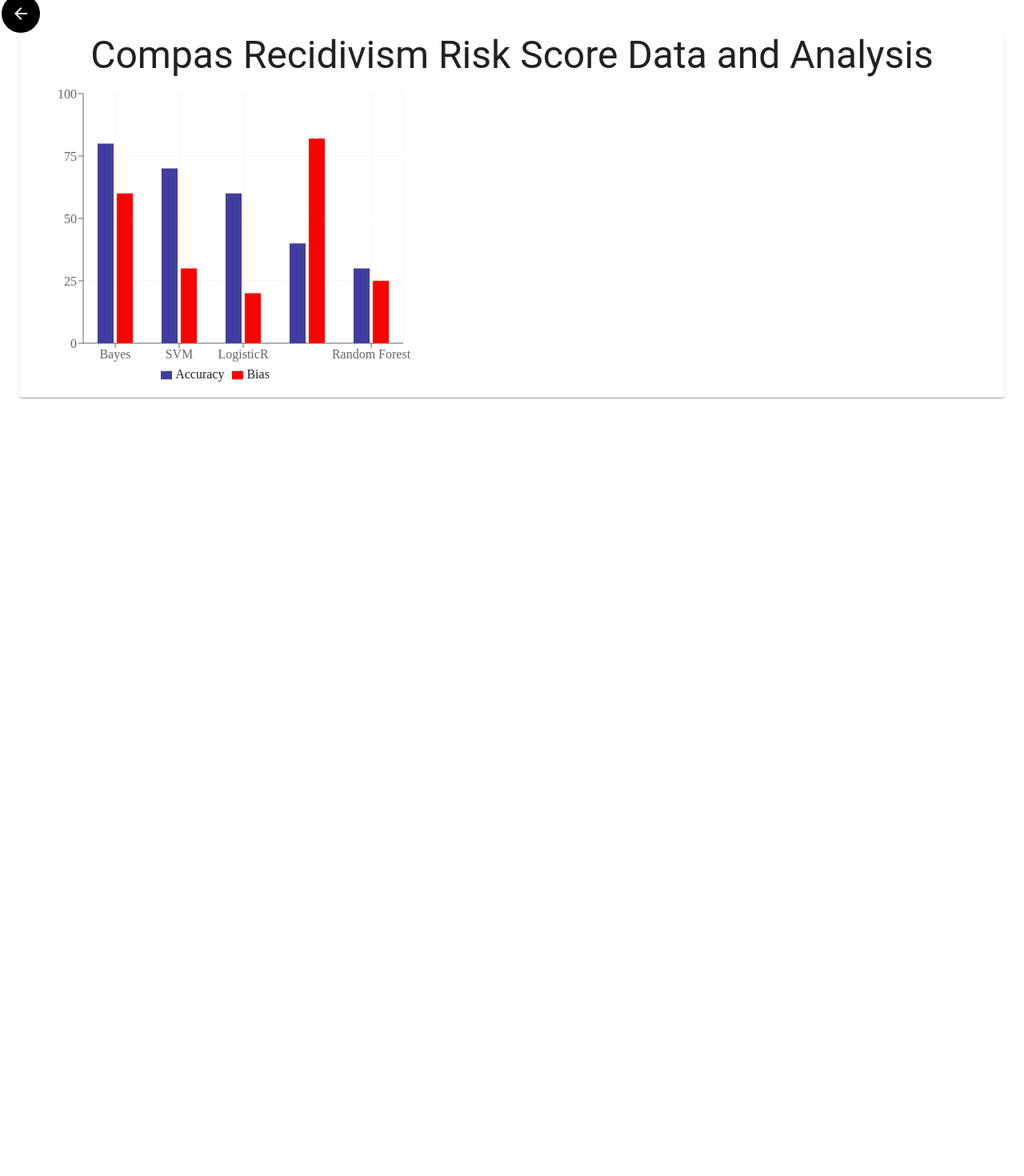
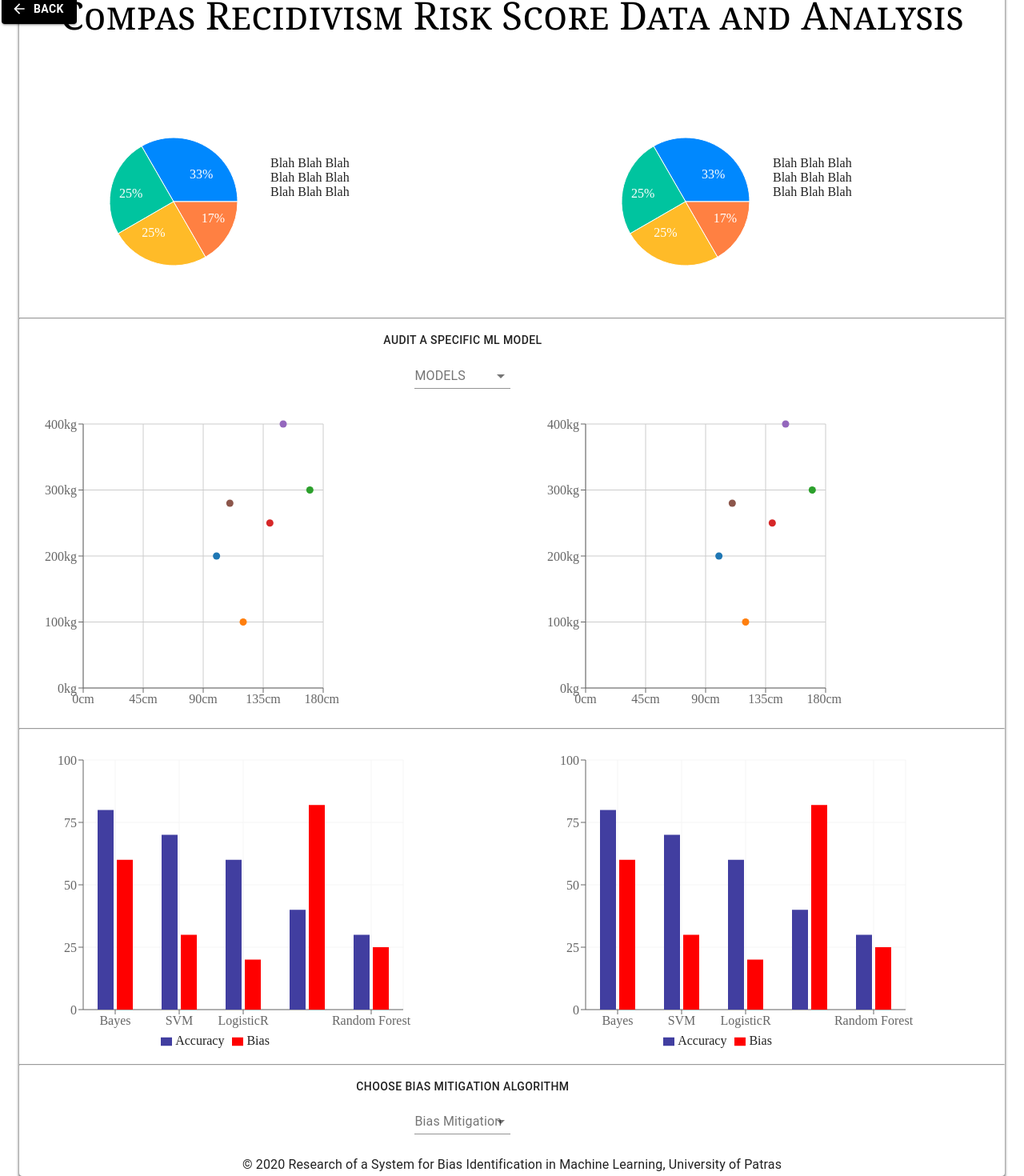
Before and after one commit to GiwrgosTerezakis/BAT, a React (Create React App) app: page /Data/1 in a window 1280 px wide. Shown: the part 9-1479 px from the top of the page at 80% size. Before the commit the page ends 800 px from the top, so only its background shows below. Built offline with nearby package versions, Linux system fonts and the light colour scheme.

Commit message:
Plots for Compas

```diff
--- a/src/COMPAS.js
+++ b/src/COMPAS.js
@@ -4,105 +4,166 @@ import ArrowBackIcon from "@material-ui/icons/ArrowBack";
 import IconButton from "@material-ui/core/IconButton";
 import { Typography, Container } from "@material-ui/core";
 import { Link } from "react-router-dom";
-import * as d3 from 'd3';
-import data from './COMPAS';
+import * as d3 from "d3";
+import data from "./COMPAS";
 import { readRemoteFile, CSVReader } from "react-papaparse";
 import Paper from "@material-ui/core/Paper";
+import Button from "@material-ui/core/Button";
+import Grid from '@material-ui/core/Grid';
+import CPie from './CompasPie';
+import CScate from './CompasScatter';
+import Footer from "./Footer";
+import SelectModel from "./SelectModel";
+import SelectAudit from "./SelectAudit";
 import {
-    ComposedChart, Line, Area, Bar, XAxis, YAxis, CartesianGrid, Tooltip,
-    Legend, Scatter,
-  } from 'recharts';
+  ComposedChart,
+  Line,
+  Area,
+  Bar,
+  XAxis,
+  YAxis,
+  CartesianGrid,
+  Tooltip,
+  Legend,
+  Scatter,
+} from "recharts";
+import CPIE from "./CompasPie";
 
 const ee = [
   {
-      name: 'Bayes',  Accuracy: 80 , Bias:60,
+    name: "Bayes",
+    Accuracy: 80,
+    Bias: 60,
   },
   {
-      name: 'SVM',  Accuracy: 70, Bias:30,
-    }
-    ,
+    name: "SVM",
+    Accuracy: 70,
+    Bias: 30,
+  },
   {
-      name: 'LogisticR',  Accuracy: 60, Bias:20,
-    }
-    ,
+    name: "LogisticR",
+    Accuracy: 60,
+    Bias: 20,
+  },
   {
-      name: 'LinearR',  Accuracy: 40 ,Bias:82,
-    }
-    ,
+    name: "LinearR",
+    Accuracy: 40,
+    Bias: 82,
+  },
   {
-      name: 'Random Forest',  Accuracy: 30, Bias:25,
-    }
-
+    name: "Random Forest",
+    Accuracy: 30,
+    Bias: 25,
+  },
 ];
 
-
 export default function COMPAS() {
-    // const [data, setData] = useState([]);
-    // // d3.csv(data, function(data) { console.log(data); });
-    // d3.csv("COMPAS.csv",function(data){
-    //     console.log(data);
-    // },function(error, rows){
-    //    console.log(rows);
-    // });
-//   const handleClick = () => {
-//     readRemoteFile(
-//       "https://raw.githubusercontent.com/propublica/compas-analysis/master/compas-scores-two-years.csv",
-//       {
-//         download: true,
-
-//         header: true,
-//         download: true,
-//         skipEmptyLines: true,
-//         complete: (results) => {
-
-//             setData(JSON.stringify(results.data));
-
-//           }
-//         }
-//     );
-//   };
+  return (
+    <div>
+      <Link to={`/`} style={{ textDecoration: "none" }}>
+        <Button
+          variant='contained'
+          className='BackButton'
+          startIcon={
+            <ArrowBackIcon fontSize='medium' style={{ color: "white" }} />
+          }>
+          <b> Back </b>
+        </Button>
+      </Link>
 
 
-
-    return (
-      <div>
-        <Link to={`/`}>
-          <IconButton size='medium' className='BackButton'>
-            <ArrowBackIcon fontSize='medium' style={{ color: "white" }} />
-          </IconButton>
-        </Link>
-
       <Container maxWidth='lg'>
-            <Paper>
-
-
+        <Paper style={{boxShadow: "0 3px 3px 1px grey"}}>
           <Typography
+          className="compasTypo"
             variant='h3'
             align='center'
-            style={{ marginTop: 0, paddingTop: 0 }}>
+            style={{ marginTop: 0, paddingTop: 0 ,marginBottom: 0}}>
             Cοmpas Recidivism Risk Score Data and Analysis
           </Typography>
+
+          <Grid container spacing={3} alignItems="center" >
+          <Grid xs={3}>
+          <CPie />
+        </Grid>
+        <Grid item xs={3}>
+          <p>Blah Blah Blah</p>
+          <p>Blah Blah Blah</p>
+          <p>Blah Blah Blah</p>
+        </Grid>
+        <Grid item xs={3}>
+          <CPie/>
+        </Grid>
+        <Grid item xs={3}>
+       < p>Blah Blah Blah</p>
+          <p>Blah Blah Blah</p>
+          <p>Blah Blah Blah</p>
+        </Grid>
+          </Grid>
+          <hr/>
+          <br/>
+          <SelectModel />
+          <Grid container spacing={3} alignItems="center">
+          <Grid item xs={12} sm={6}>
+          <CScate />
+
+        </Grid>
+        <Grid item xs={12} sm={6}>
+        <CScate/>
+        </Grid>
+          </Grid>
+          <hr/>
+          <br/>
+          <Grid container spacing={3}>
+          <Grid item xs={12} sm={6}>
           <ComposedChart
             width={500}
             height={400}
             data={ee}
             margin={{
-          top: 20, right: 20, bottom: 20, left: 20,
-        }}
-      >
-        <CartesianGrid stroke="#f5f5f5" />
-        <XAxis dataKey="name" />
+              top: 20,
+              right: 20,
+              bottom: 20,
+              left: 20,
+            }}>
+            <CartesianGrid stroke='#f5f5f5' />
+            <XAxis dataKey='name' />
             <YAxis />
             <Tooltip />
             <Legend />
-          <Bar dataKey="Accuracy" barSize={20} fill="#413ea0" />
-          <Bar dataKey="Bias" barSize={20} fill="red" />
-
+            <Bar dataKey='Accuracy' barSize={20} fill='#413ea0' />
+            <Bar dataKey='Bias' barSize={20} fill='red' />
           </ComposedChart>
+        </Grid>
+        <Grid item xs={12} sm={6}>
+          <ComposedChart
+            width={500}
+            height={400}
+            data={ee}
+            margin={{
+              top: 20,
+              right: 20,
+              bottom: 20,
+              left: 20,
+            }}>
+            <CartesianGrid stroke='#f5f5f5' />
+            <XAxis dataKey='name' />
+            <YAxis />
+            <Tooltip />
+            <Legend />
+            <Bar dataKey='Accuracy' barSize={20} fill='#413ea0' />
+            <Bar dataKey='Bias' barSize={20} fill='red' />
+          </ComposedChart>
+        </Grid>
+          </Grid>
+          <hr/>
+          <br/>
+          <SelectAudit/>
+          <Footer/>
         </Paper>
 
       </Container>
+
     </div>
   );
-
 }
--- /dev/null
+++ b/src/CompasPie.js
@@ -0,0 +1,54 @@
+import React, { PureComponent } from 'react';
+import {
+  PieChart, Pie, Sector, Cell,
+} from 'recharts';
+
+
+const data = [
+  { name: 'Group A', value: 400 },
+  { name: 'Group B', value: 300 },
+  { name: 'Group C', value: 300 },
+  { name: 'Group D', value: 200 },
+];
+
+const COLORS = ['#0088FE', '#00C49F', '#FFBB28', '#FF8042'];
+
+const RADIAN = Math.PI / 180;
+const renderCustomizedLabel = ({
+  cx, cy, midAngle, innerRadius, outerRadius, percent, index,
+}) => {
+   const radius = innerRadius + (outerRadius - innerRadius) * 0.5;
+  const x = cx + radius * Math.cos(-midAngle * RADIAN);
+  const y = cy + radius * Math.sin(-midAngle * RADIAN);
+
+  return (
+    <text x={x} y={y} fill="white" textAnchor={x > cx ? 'start' : 'end'} dominantBaseline="central">
+      {`${(percent * 100).toFixed(0)}%`}
+    </text>
+  );
+};
+
+export default class CPIE extends PureComponent {
+  static jsfiddleUrl = 'https://jsfiddle.net/alidingling/c9pL8k61/';
+
+  render() {
+    return (
+      <PieChart width={400} height={350}>
+        <Pie
+          data={data}
+          cx={200}
+          cy={200}
+          labelLine={false}
+          label={renderCustomizedLabel}
+          outerRadius={80}
+          fill="#8884d8"
+          dataKey="value"
+        >
+          {
+            data.map((entry, index) => <Cell key={`cell-${index}`} fill={COLORS[index % COLORS.length]} />)
+          }
+        </Pie>
+      </PieChart>
+    );
+  }
+}
--- /dev/null
+++ b/src/CompasScatter.js
@@ -0,0 +1,43 @@
+import React, { PureComponent } from 'react';
+import {
+  ScatterChart, Scatter, XAxis, YAxis, CartesianGrid, Tooltip, Cell
+} from 'recharts';
+import { scaleOrdinal } from 'd3-scale';
+import { schemeCategory10 } from 'd3-scale-chromatic';
+
+const colors = scaleOrdinal(schemeCategory10).range();
+
+const data = [
+  { x: 100, y: 200, z: 200 },
+  { x: 120, y: 100, z: 260 },
+  { x: 170, y: 300, z: 400 },
+  { x: 140, y: 250, z: 280 },
+  { x: 150, y: 400, z: 500 },
+  { x: 110, y: 280, z: 200 },
+];
+
+export default class CScate extends PureComponent {
+  static jsfiddleUrl = 'https://jsfiddle.net/alidingling/9Lfxjjty/';
+
+  render() {
+    return (
+      <ScatterChart
+        width={400}
+        height={400}
+        margin={{
+          top: 20, right: 20, bottom: 20, left: 20,
+        }}
+      >
+        <CartesianGrid />
+        <XAxis type="number" dataKey="x" name="stature" unit="cm" />
+        <YAxis type="number" dataKey="y" name="weight" unit="kg" />
+        <Tooltip cursor={{ strokeDasharray: '3 3' }} />
+        <Scatter name="A school" data={data} fill="#8884d8">
+          {
+            data.map((entry, index) => <Cell key={`cell-${index}`} fill={colors[index % colors.length]} />)
+          }
+        </Scatter>
+      </ScatterChart>
+    );
+  }
+}
--- a/src/Footer.js
+++ b/src/Footer.js
@@ -4,7 +4,7 @@ import Typography from "@material-ui/core/Typography";
 
 export default (props) => (
   <div>
-      <Typography variant='subtitle2' align='center'>
+      <Typography variant='subtitle1' align='center'>
         &copy; 2020 Research of a System for Βias Identification in Machine
         Learning, University of Patras
       </Typography>
--- /dev/null
+++ b/src/SelectAudit.js
@@ -0,0 +1,73 @@
+import React from 'react';
+import { makeStyles } from '@material-ui/core/styles';
+import InputLabel from '@material-ui/core/InputLabel';
+import MenuItem from '@material-ui/core/MenuItem';
+import FormControl from '@material-ui/core/FormControl';
+import Select from '@material-ui/core/Select';
+import Button from '@material-ui/core/Button';
+
+const useStyles = makeStyles((theme) => ({
+  button: {
+    display: 'block',
+    marginTop: theme.spacing(1),
+    position: 'relative',
+    left: '45%',
+    top: '35%',
+    transform: 'translate(-50%, -50%)'
+
+  },
+  formControl: {
+    margin: theme.spacing(0),
+    minWidth: 120,position: 'relative',
+    left: '45%',
+    top: '35%',
+    transform: 'translate(-50%, -50%)'
+  },
+}));
+
+export default function SelectAudit() {
+  const classes = useStyles();
+  const [age, setAge] = React.useState('');
+  const [open, setOpen] = React.useState(false);
+
+  const handleChange = (event) => {
+    setAge(event.target.value);
+  };
+
+  const handleClose = () => {
+    setOpen(false);
+  };
+
+  const handleOpen = () => {
+    setOpen(true);
+  };
+
+  return (
+    <div>
+      <Button className={classes.button} >
+        Choose Bias mitigation Algorithm
+      </Button>
+      <FormControl className={classes.formControl}>
+        <InputLabel id="demo-controlled-open-select-label">Bias Mitigation</InputLabel>
+        <Select
+          labelId="demo-controlled-open-select-label"
+          id="demo-controlled-open-select"
+          open={open}
+          onClose={handleClose}
+          onOpen={handleOpen}
+          value={age}
+          onChange={handleChange}
+        >
+          <MenuItem value="">
+            <em>ALL</em>
+          </MenuItem>
+          <MenuItem value={1}>REWEIGHTING</MenuItem>
+          <MenuItem value={2}>OPTIMIZED PRE-PROCESSING</MenuItem>
+          <MenuItem value={3}>ADVERSARIAL DEBIASING</MenuItem>
+          <MenuItem value={4}>REJECT OPTION CLASSIFICATION</MenuItem>
+          <MenuItem value={5}>DISPARATE IMPACT</MenuItem>
+        </Select>
+      </FormControl>
+    </div>
+  );
+}
--- /dev/null
+++ b/src/SelectModel.js
@@ -0,0 +1,73 @@
+import React from 'react';
+import { makeStyles } from '@material-ui/core/styles';
+import InputLabel from '@material-ui/core/InputLabel';
+import MenuItem from '@material-ui/core/MenuItem';
+import FormControl from '@material-ui/core/FormControl';
+import Select from '@material-ui/core/Select';
+import Button from '@material-ui/core/Button';
+
+const useStyles = makeStyles((theme) => ({
+  button: {
+    display: 'block',
+    marginTop: theme.spacing(1),
+    position: 'relative',
+    left: '45%',
+    top: '35%',
+    transform: 'translate(-50%, -50%)'
+
+  },
+  formControl: {
+    margin: theme.spacing(0),
+    minWidth: 120,position: 'relative',
+    left: '45%',
+    top: '35%',
+    transform: 'translate(-50%, -50%)'
+  },
+}));
+
+export default function SelectModel() {
+  const classes = useStyles();
+  const [age, setAge] = React.useState('');
+  const [open, setOpen] = React.useState(false);
+
+  const handleChange = (event) => {
+    setAge(event.target.value);
+  };
+
+  const handleClose = () => {
+    setOpen(false);
+  };
+
+  const handleOpen = () => {
+    setOpen(true);
+  };
+
+  return (
+    <div>
+      <Button className={classes.button} >
+        Audit A Specific ML model
+      </Button>
+      <FormControl className={classes.formControl}>
+        <InputLabel id="demo-controlled-open-select-label">MODELS</InputLabel>
+        <Select
+          labelId="demo-controlled-open-select-label"
+          id="demo-controlled-open-select"
+          open={open}
+          onClose={handleClose}
+          onOpen={handleOpen}
+          value={age}
+          onChange={handleChange}
+        >
+          <MenuItem value="">
+            <em>ALL</em>
+          </MenuItem>
+          <MenuItem value={1}>SVM</MenuItem>
+          <MenuItem value={2}>RANDOM FOREST</MenuItem>
+          <MenuItem value={3}>LINEAR REGRESSION</MenuItem>
+          <MenuItem value={4}>LOGISTIC REGRESSION</MenuItem>
+          <MenuItem value={5}>NAIVE BAYES</MenuItem>
+        </Select>
+      </FormControl>
+    </div>
+  );
+}
--- a/src/styles.css
+++ b/src/styles.css
@@ -52,4 +52,16 @@
     margin-left: 2px !important;
     margin-top: 2px !important;
     color: white !important;
+    text-decoration: none !important;
+    position: fixed !important;
 }
+
+.BackButton :hover{
+    color: red;
+}
+
+.compasTypo{
+    font-family: Cambria, Cochin, Georgia, Times, 'Times New Roman', serif !important;
+    color: black;
+    font-variant: small-caps !important;
+}
```
Also changed, not shown: src/App.js (+0 -7 lines), 1 other file (tests, documents, lock files or other folders). Lines whose indentation alone changed are shown as unchanged.
